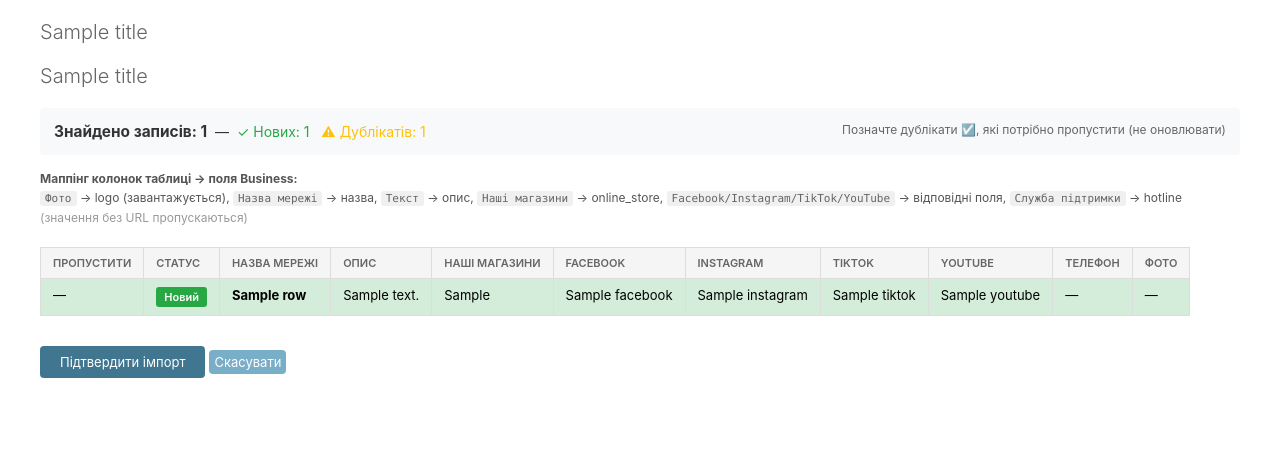
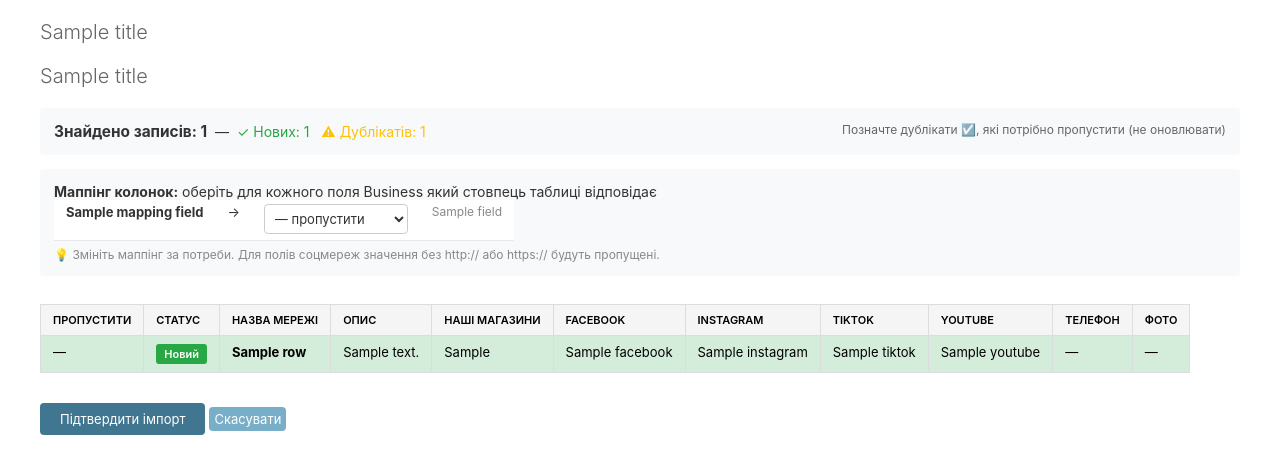
Before and after one commit to sokil747/kids, a Django app: template apps/content/templates/admin/content/business/gsheet_import.html in a window 1280 px wide. Shown: the part 86-560 px from the top of the page. Run offline with Django 4.2, Linux system fonts and the light colour scheme; the template is opened without the code that fills it: most values are stand-ins (such as "Sample title", 1, 10 or a date in 2020).

Commit message:
feat: editable column mapping with select boxes, black headers, 14px font

```diff
--- a/apps/content/templates/admin/content/business/gsheet_import.html
+++ b/apps/content/templates/admin/content/business/gsheet_import.html
@@ -7,10 +7,9 @@
     .table-wrap { overflow-x:auto; max-width:100%; }
     .import-table { border-collapse:collapse; margin:1em 0; min-width:900px; }
     .import-table th, .import-table td { padding:8px 12px; border:1px solid #ddd; text-align:left; }
-    .import-table th { background:#f5f5f5; font-weight:600; white-space:nowrap; }
+    .import-table th { background:#f5f5f5; font-weight:600; white-space:nowrap; color:#000; }
     .import-table tr.duplicate { background:#fff3cd; }
     .import-table tr.new-row { background:#d4edda; color:#000; }
-    .import-table tr.new-row .badge-new { color:#fff; }
     .badge { display:inline-block; padding:2px 8px; border-radius:3px; font-size:11px; font-weight:600; }
     .badge-duplicate { background:#ffc107; color:#333; }
     .badge-new { background:#28a745; color:#fff; }
@@ -23,8 +22,11 @@
     .form-row input[type=url] { width:100%; max-width:600px; padding:6px 10px; border:1px solid #ccc; border-radius:4px; }
     .submit-row { margin:1em 0; }
     .submit-row input { padding:8px 20px; }
-    .mapping-info { font-size:12px; color:#555; margin:0.5em 0; line-height:1.6; }
-    .mapping-info code { background:#f0f0f0; padding:1px 5px; border-radius:3px; font-size:11px; }
+    .mapping-wrap { margin:1em 0; padding:1em; background:#f8f9fa; border-radius:4px; font-size:14px; }
+    .mapping-wrap table { border-collapse:collapse; }
+    .mapping-wrap td, .mapping-wrap th { padding:4px 12px; }
+    .mapping-wrap select { font-size:13px; padding:2px 6px; }
+    .mapping-wrap .hint { font-size:12px; color:#888; margin-top:6px; }
   </style>
 {% endblock %}
 
@@ -52,18 +54,29 @@
       </span>
     </div>
 
-    <div class="mapping-info">
-      <strong>Маппінг колонок таблиці → поля Business:</strong><br>
-      <code>Фото</code> → logo (завантажується),
-      <code>Назва мережі</code> → назва,
-      <code>Текст</code> → опис,
-      <code>Наші магазини</code> → online_store,
-      <code>Facebook/Instagram/TikTok/YouTube</code> → відповідні поля,
-      <code>Служба підтримки</code> → hotline
-      <span style="color:#999;">(значення без URL пропускаються)</span>
+    <div class="mapping-wrap">
+      <strong>Маппінг колонок:</strong> оберіть для кожного поля Business який стовпець таблиці відповідає
+      <table>
+        {% for field, label, required, default_col in mapping_fields %}
+          <tr>
+            <td><strong>{{ label }}</strong>{% if required %} <span style="color:red;">*</span>{% endif %}</td>
+            <td>→</td>
+            <td>
+              <select name="map_{{ field }}">
+                <option value="__skip__">— пропустити</option>
+                {% for fn in fieldnames %}
+                  <option value="{{ fn }}"{% if fn == default_col %} selected{% endif %}>{{ fn }}</option>
+                {% endfor %}
+              </select>
+            </td>
+            <td style="font-size:12px;color:#888;">{{ field }}</td>
+          </tr>
+        {% endfor %}
+      </table>
+      <div class="hint">💡 Змініть маппінг за потреби. Для полів соцмереж значення без http:// або https:// будуть пропущені.</div>
     </div>
 
-    <form method="post" action="">
+    <form method="post" action="" id="import-form">
       {% csrf_token %}
       <input type="hidden" name="action" value="confirm">
       <input type="hidden" name="sheet_url" value="{{ sheet_url }}">
```
Also changed, not shown: apps/content/admin.py (+28 -3 lines), apps/content/import_utils.py (+29 -8 lines).
